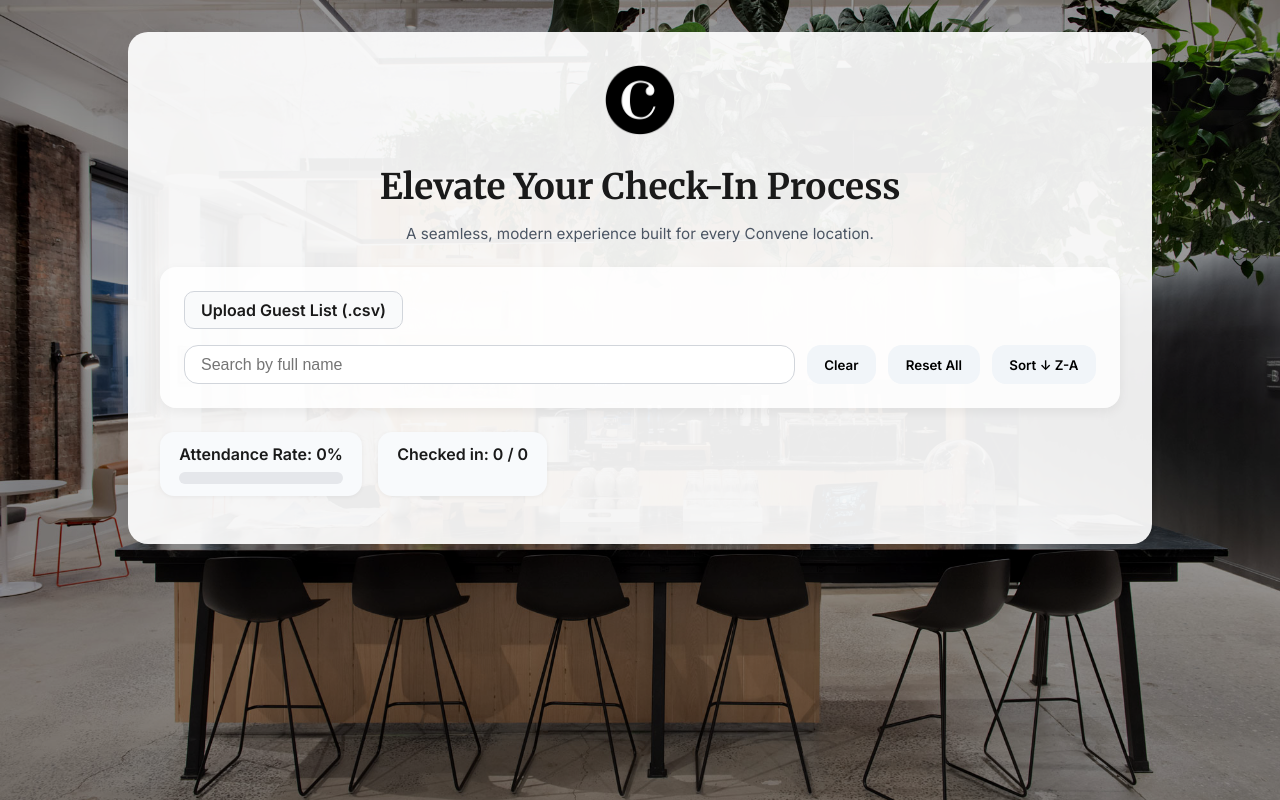
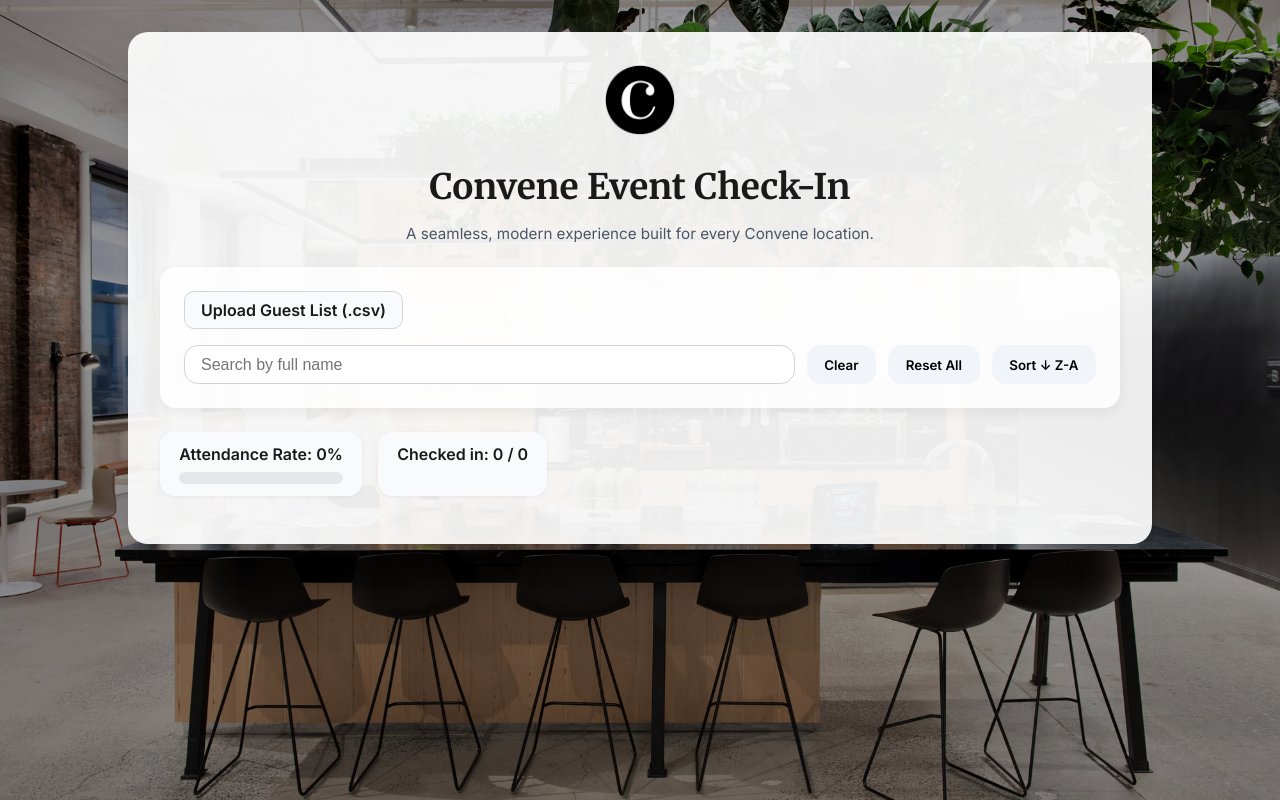
Before and after one commit to ogeylanioglu/convene-check-in-premium-2, a React (Vite) app: page / in a window 1280 px wide. Built offline with nearby package versions, Linux system fonts and the light colour scheme.

Commit message:
Update App.jsx

```diff
--- a/src/App.jsx
+++ b/src/App.jsx
@@ -71,7 +71,7 @@
     <div className="wrapper">
       <header className="hero">
         <img src={logo} alt="Convene Logo" className="logo" />
-        <h1>Elevate Your Check-In Process</h1>
+        <h1>Convene Event Check-In</h1>
         <p className="subtitle">A seamless, modern experience built for every Convene location.</p>
       </header>
 
```
